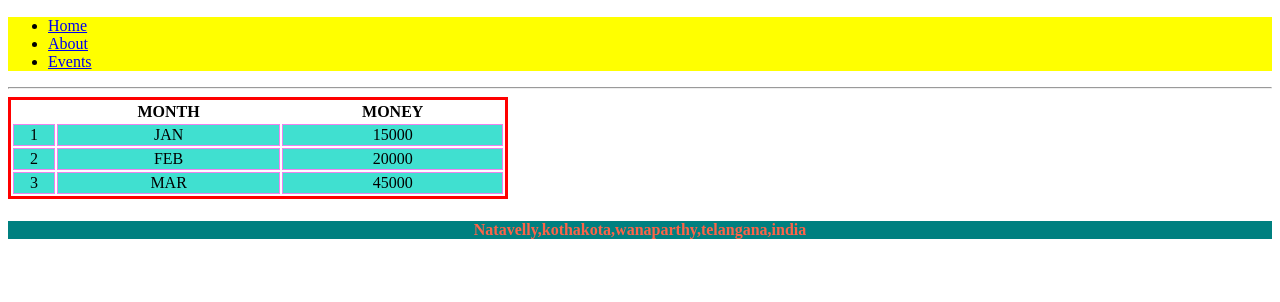
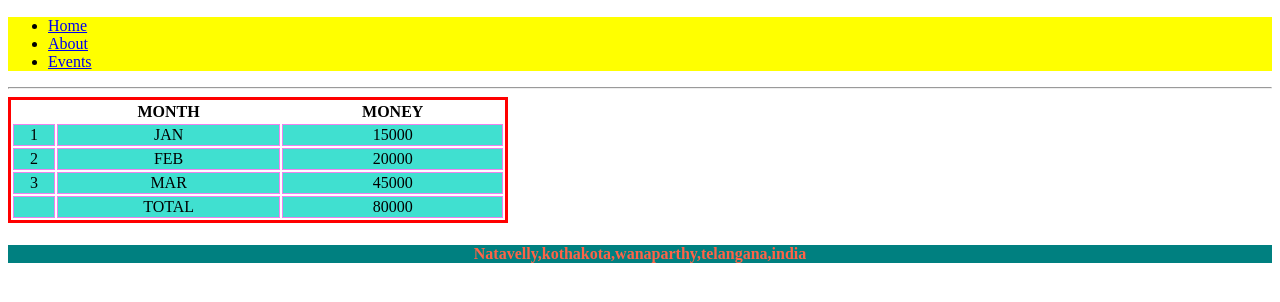
Before and after one commit to naga9160/naga, a plain HTML site: page table.html in a window 1280 px wide. Shown: the part 96-398 px from the top of the page. Drawn offline with Linux system fonts and the light colour scheme.

Commit message:
Add files via upload

```diff
--- a/table.html
+++ b/table.html
@@ -46,8 +46,12 @@
             <td>MAR</td>
             <td>45000</td>
             </tr>
-
-</table>
+            <tr>
+            <td></td>
+            <td>TOTAL</td>
+            <td>80000</td>
+            </tr>
+     </table>
 <h4 style="color: tomato;text-align: center;background-color: teal;text-align: center;">Natavelly,kothakota,wanaparthy,telangana,india</h4>
 
 </body>
```
